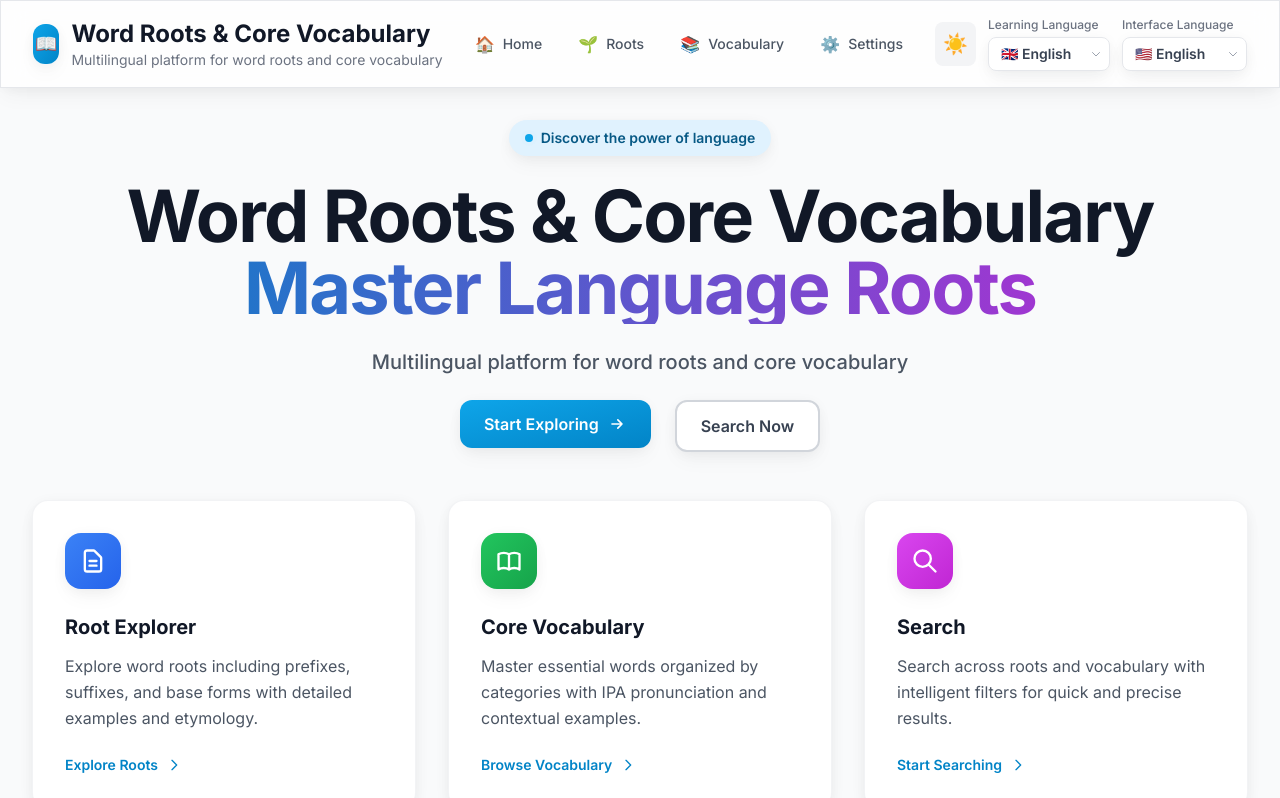
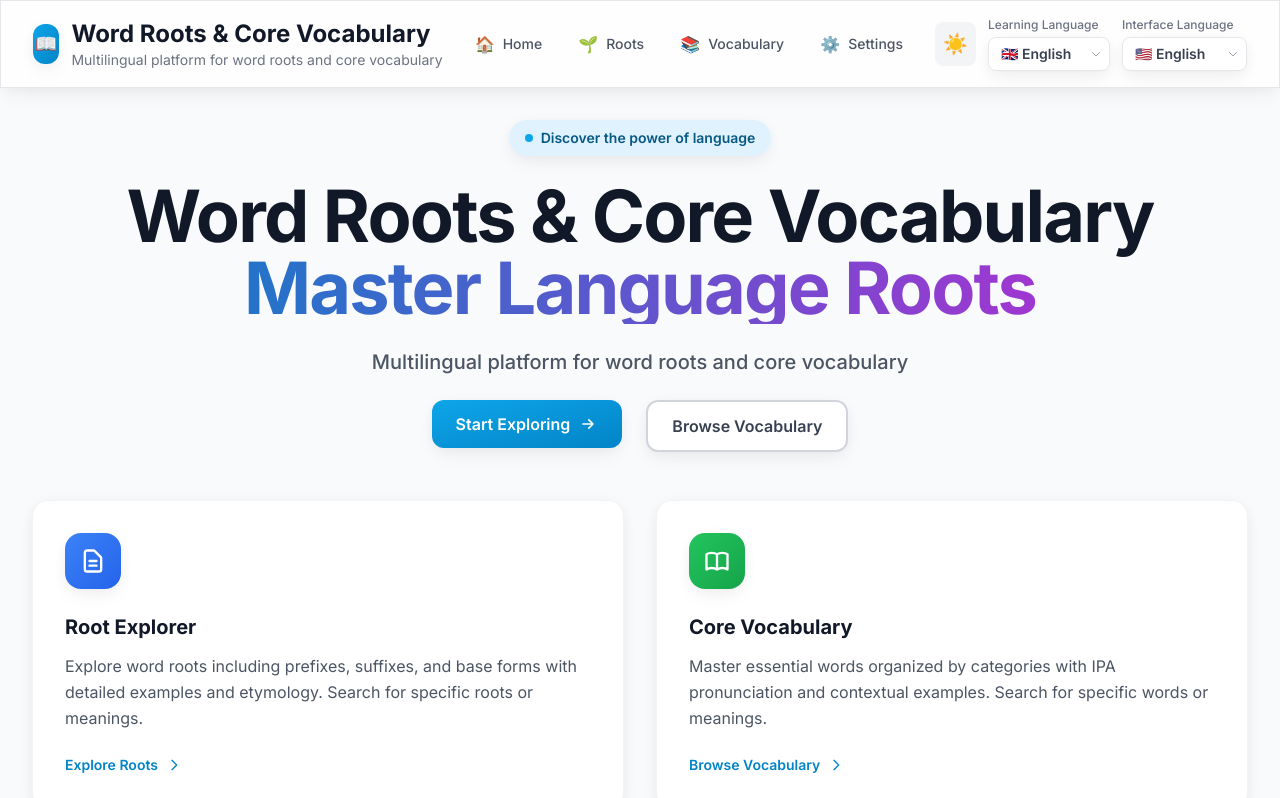
Before and after one commit to parthivrawat/lexicore, a Next.js app: page / in a window 1280 px wide. Shown: the top 798 px of the page. Built offline with nearby package versions, Linux system fonts and the light colour scheme.

Commit message:
refactor: update home page to reflect new architecture
- Update home page to remove references to deprecated search page
- Ensure navigation consistency with new settings-focused architecture
- Clean up any remaining references to removed search functionality

```diff
--- a/app/page.tsx
+++ b/app/page.tsx
@@ -42,16 +42,16 @@ export default function HomePage() {
                 </svg>
               </Button>
             </Link>
-            <Link href={ROUTES.search}>
+            <Link href={ROUTES.vocabulary}>
               <Button variant="outline" size="lg">
-                Search Now
+                Browse Vocabulary
               </Button>
             </Link>
           </div>
         </div>
 
         {/* Feature Cards */}
-        <div className="grid gap-8 sm:grid-cols-2 lg:grid-cols-3">
+        <div className="grid gap-8 sm:grid-cols-2">
           <div className="group card-hover bg-white dark:bg-gray-800 rounded-2xl border border-gray-200/50 dark:border-gray-700/50 p-8 shadow-soft animate-slide-up">
             <div className="flex h-14 w-14 items-center justify-center rounded-2xl bg-gradient-to-br from-blue-500 to-blue-600 text-white shadow-soft group-hover:scale-110 transition-transform duration-300">
               <svg className="h-7 w-7" fill="none" viewBox="0 0 24 24" stroke="currentColor">
@@ -60,7 +60,7 @@ export default function HomePage() {
             </div>
             <h3 className="mt-6 text-xl font-bold text-gray-900 dark:text-white">{t('roots.title')}</h3>
             <p className="mt-3 text-gray-600 dark:text-gray-400 leading-relaxed">
-              Explore word roots including prefixes, suffixes, and base forms with detailed examples and etymology.
+              Explore word roots including prefixes, suffixes, and base forms with detailed examples and etymology. Search for specific roots or meanings.
             </p>
             <Link href={ROUTES.roots} className="mt-6 inline-flex items-center gap-2 text-sm font-semibold text-primary-600 dark:text-primary-400 hover:text-primary-700 dark:hover:text-primary-300 transition-colors">
               Explore Roots
@@ -78,28 +78,10 @@ export default function HomePage() {
             </div>
             <h3 className="mt-6 text-xl font-bold text-gray-900 dark:text-white">{t('vocabulary.title')}</h3>
             <p className="mt-3 text-gray-600 dark:text-gray-400 leading-relaxed">
-              Master essential words organized by categories with IPA pronunciation and contextual examples.
+              Master essential words organized by categories with IPA pronunciation and contextual examples. Search for specific words or meanings.
             </p>
             <Link href={ROUTES.vocabulary} className="mt-6 inline-flex items-center gap-2 text-sm font-semibold text-primary-600 dark:text-primary-400 hover:text-primary-700 dark:hover:text-primary-300 transition-colors">
               Browse Vocabulary
-              <svg className="h-4 w-4" fill="none" viewBox="0 0 24 24" stroke="currentColor">
-                <path strokeLinecap="round" strokeLinejoin="round" strokeWidth={2} d="M9 5l7 7-7 7" />
-              </svg>
-            </Link>
-          </div>
-
-          <div className="group card-hover bg-white dark:bg-gray-800 rounded-2xl border border-gray-200/50 dark:border-gray-700/50 p-8 shadow-soft animate-slide-up sm:col-span-2 lg:col-span-1" style={{ animationDelay: '0.2s' }}>
-            <div className="flex h-14 w-14 items-center justify-center rounded-2xl bg-gradient-to-br from-accent-500 to-accent-600 text-white shadow-soft group-hover:scale-110 transition-transform duration-300">
-              <svg className="h-7 w-7" fill="none" viewBox="0 0 24 24" stroke="currentColor">
-                <path strokeLinecap="round" strokeLinejoin="round" strokeWidth={2} d="M21 21l-6-6m2-5a7 7 0 11-14 0 7 7 0 0114 0z" />
-              </svg>
-            </div>
-            <h3 className="mt-6 text-xl font-bold text-gray-900 dark:text-white">{t('search.title')}</h3>
-            <p className="mt-3 text-gray-600 dark:text-gray-400 leading-relaxed">
-              Search across roots and vocabulary with intelligent filters for quick and precise results.
-            </p>
-            <Link href={ROUTES.search} className="mt-6 inline-flex items-center gap-2 text-sm font-semibold text-primary-600 dark:text-primary-400 hover:text-primary-700 dark:hover:text-primary-300 transition-colors">
-              Start Searching
               <svg className="h-4 w-4" fill="none" viewBox="0 0 24 24" stroke="currentColor">
                 <path strokeLinecap="round" strokeLinejoin="round" strokeWidth={2} d="M9 5l7 7-7 7" />
               </svg>
```
